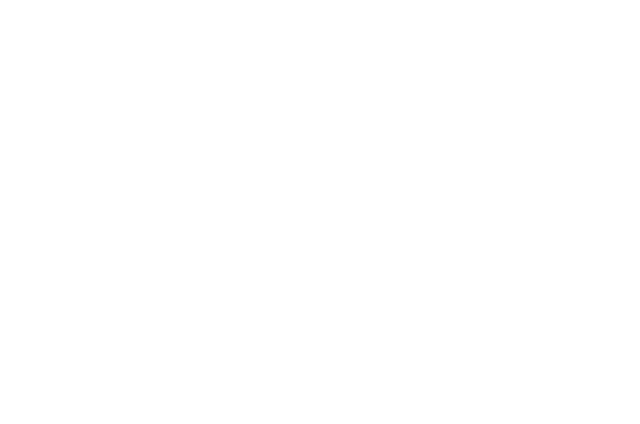
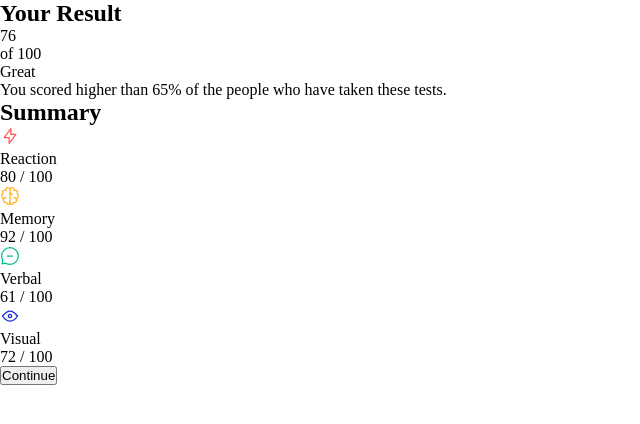
Before and after one commit to davi-costa-de-melo/results-summary-component, a plain HTML site: page index.html in a window 1280 px wide. Shown: the whole page, without its empty margins (0-640 px from the left). Drawn offline with Linux system fonts and the light colour scheme.

Commit message:
Create the HTML for the page.

```diff
--- a/index.html
+++ b/index.html
@@ -9,6 +9,78 @@
   <title>Results Summary Component</title>
 </head>
 <body>
+  <main class="results-summary">
+    <section class="results-summary-result-informations">
+      <h2 class="results-summary-result-informations-title">Your Result</h2>
 
+      <div class="results-summary-result-group">
+        <p class="results-summary-result-number">76</p>
+
+        <p class="results-summary-result-percentage-text">of 100</p>
+      </div>
+
+      <p class="results-summary-result-status">Great</p>
+
+      <p class="results-summary-result-description">
+        You scored higher than 65% of the people who have taken these tests.
+      </p>
+    </section>
+
+    <section class="results-summary-categories-informations">
+      <h2 class="results-summary-categories-informations-title">Summary</h2>
+
+      <ul class="results-summary-categories">
+        <li>
+          <div class="results-summary-category reaction">
+            <img src="assets/icon-reaction.svg" alt="Lightning icon.">
+
+            <p class="results-summary-category-name">Reaction</p>
+
+            <p class="results-summary-category-score">
+              <span class="results-summary-category-score-number">80</span> / 100
+            </p>
+          </div>
+        </li>
+
+        <li>
+          <div class="results-summary-category memory">
+            <img src="assets/icon-memory.svg" alt="Brain icon.">
+
+            <p class="results-summary-category-name">Memory</p>
+
+            <p class="results-summary-category-score">
+              <span class="results-summary-category-score-number">92</span> / 100
+            </p>
+          </div>
+        </li>
+
+        <li>
+          <div class="results-summary-category verbal">
+            <img src="assets/icon-verbal.svg" alt="Speech bubble icon.">
+
+            <p class="results-summary-category-name">Verbal</p>
+
+            <p class="results-summary-category-score">
+              <span class="results-summary-category-score-number">61</span> / 100
+            </p>
+          </div>
+        </li>
+
+        <li>
+          <div class="results-summary-category visual">
+            <img src="assets/icon-visual.svg" alt="Eye icon.">
+
+            <p class="results-summary-category-name">Visual</p>
+
+            <p class="results-summary-category-score">
+              <span class="results-summary-category-score-number">72</span> / 100
+            </p>
+          </div>
+        </li>
+      </ul>
+
+      <button class="results-summary-continue-button">Continue</button>
+    </section>
+  </main>
 </body>
 </html>
```
